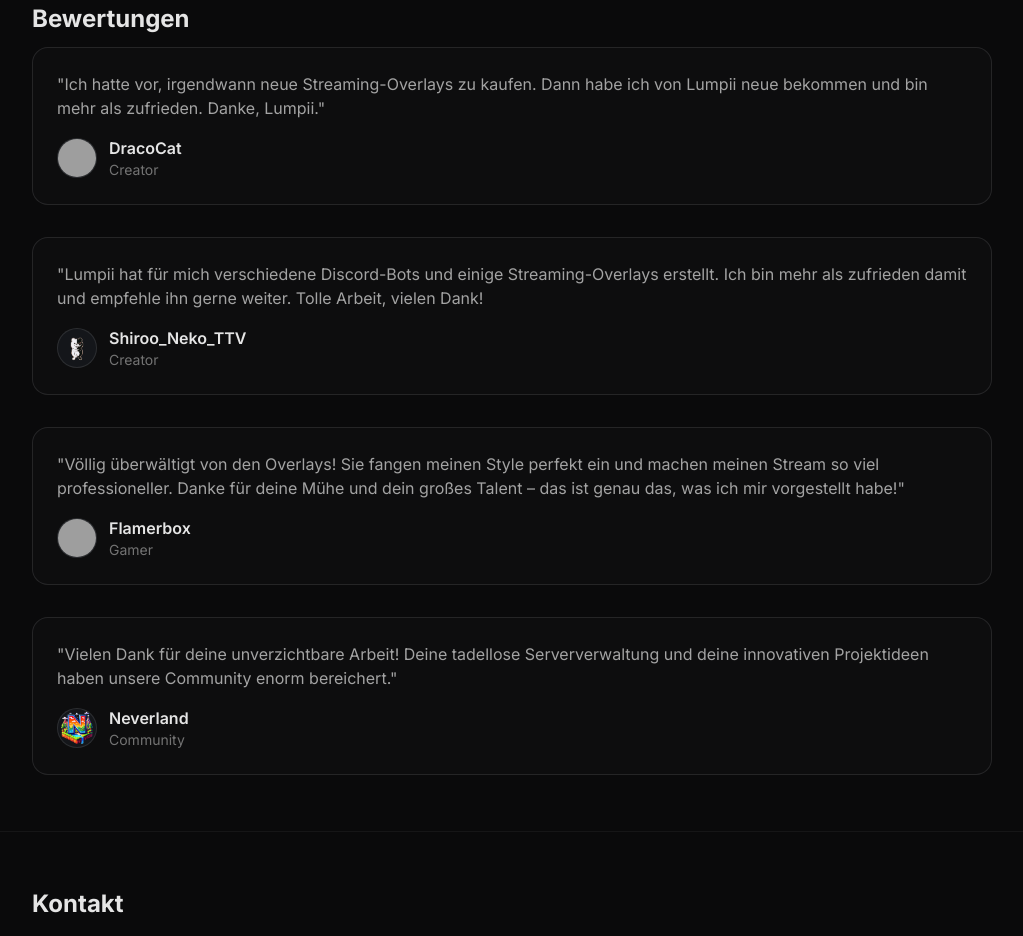
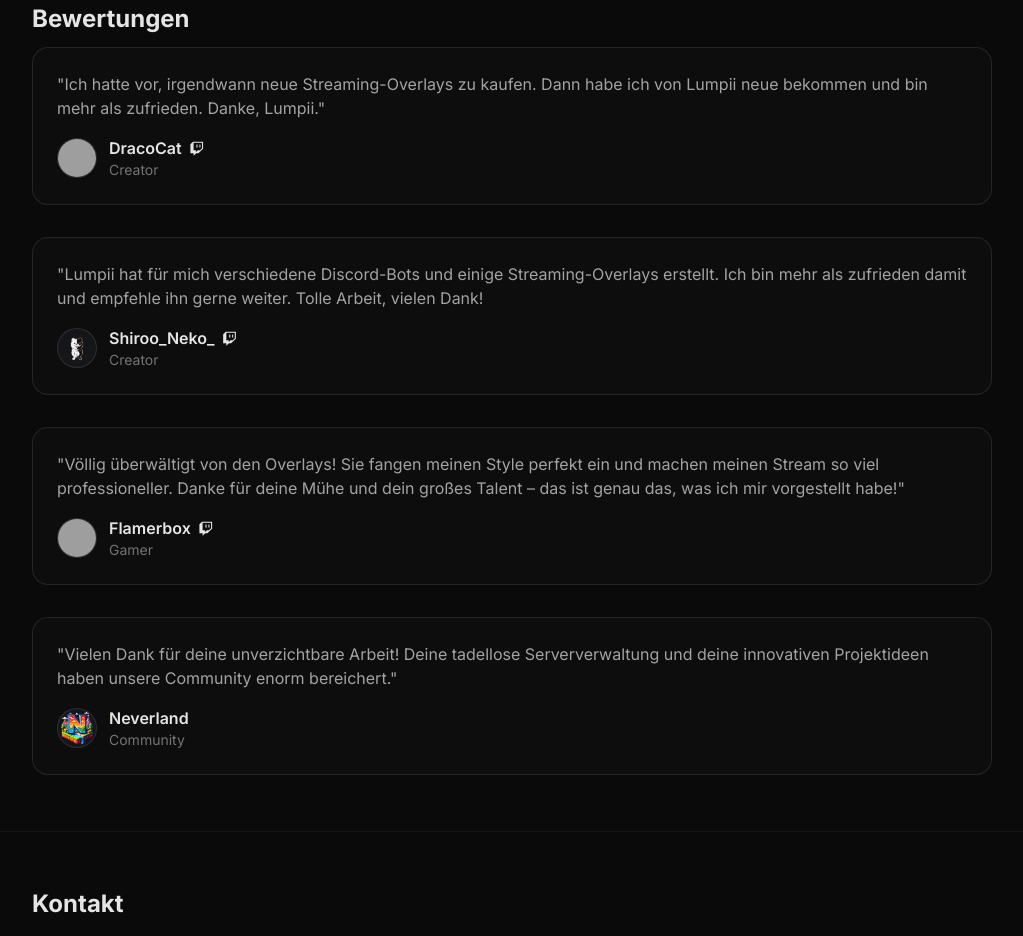
Before and after one commit to Lumpiis-Lab/Lumpiis-Lab.github.io, a plain HTML site: page index.html in a window 1280 px wide. Shown: the part 2380-3316 px from the top of the page, without its empty margins (128-1151 px from the left). Drawn offline with nearby package versions, Linux system fonts and the light colour scheme; grey boxes are pictures that could not be loaded.

Commit message:
Add files via upload

```diff
--- a/index.html
+++ b/index.html
@@ -266,9 +266,9 @@
           "Lumpii hat für mich verschiedene Discord-Bots und einige Streaming-Overlays erstellt. Ich bin mehr als zufrieden damit und empfehle ihn gerne weiter. Tolle Arbeit, vielen Dank!
         </p>
         <div class="flex items-center gap-3">
-          <img src="img/shiroo.png" alt="Shiroo_Neko_TTV Profilbild" class="size-10 rounded-full object-cover bg-base-700 border border-white/10">
+          <img src="img/shiroo.png" alt="Shiroo_Neko_ Profilbild" class="size-10 rounded-full object-cover bg-base-700 border border-white/10">
           <div>
-            <div class="font-semibold">Shiroo_Neko_TTV</div>
+            <div class="font-semibold">Shiroo_Neko_</div>
             <div class="text-sm text-neutral-500">Creator</div>
           </div>
         </div>
--- a/script.js
+++ b/script.js
@@ -266,6 +266,50 @@ function initWorkSliderControls(){
   next && next.addEventListener('click', ()=> container.scrollBy({ left: step, behavior: 'smooth' }));
 }
 
+function initTestimonialLinks(){
+  const TESTIMONIAL_LINKS = {
+    'dracocat': 'https://twitch.tv/dracocat',
+    'shiroo_neko_': 'https://twitch.tv/shiroo_neko_',
+    'flamerbox': 'https://twitch.tv/flamerbox'
+  };
+
+  function normalizeName(n){
+    return (n || '').trim().toLowerCase().replace(/\s+/g,'').replace(/[^a-z0-9_]/gi,'');
+  }
+
+  document.querySelectorAll('#testimonials .p-6').forEach(container => {
+    const nameEl = container.querySelector('.font-semibold');
+    if(!nameEl) return;
+
+    const displayName = nameEl.textContent.trim();
+    if(!displayName) return;
+
+    const key = normalizeName(displayName);
+    const url = TESTIMONIAL_LINKS[key];
+    if(!url) return;
+
+    if(nameEl.querySelector('a')) return;
+
+    const a = document.createElement('a');
+    a.href = url;
+    a.target = '_blank';
+    a.rel = 'noopener';
+    a.title = displayName;
+    a.className = 'hover:underline text-neutral-200';
+    a.textContent = displayName;
+
+    if(document.querySelector('.fab.fa-twitch')){
+      const icon = document.createElement('i');
+      icon.className = 'fab fa-twitch ml-2 text-sm';
+      icon.style.marginLeft = '0.5rem';
+      a.appendChild(icon);
+    }
+
+    nameEl.textContent = '';
+    nameEl.appendChild(a);
+  });
+}
+
 function init(){
   $('#y').textContent = new Date().getFullYear();
   $('#menuBtn').addEventListener('click', ()=> $('#mobileNav').classList.toggle('hidden'));
@@ -276,6 +320,8 @@ function init(){
 
   renderWorkSlider();
   initWorkSliderControls();
+
+  initTestimonialLinks();
 }
 
 document.addEventListener('DOMContentLoaded', init);
```
